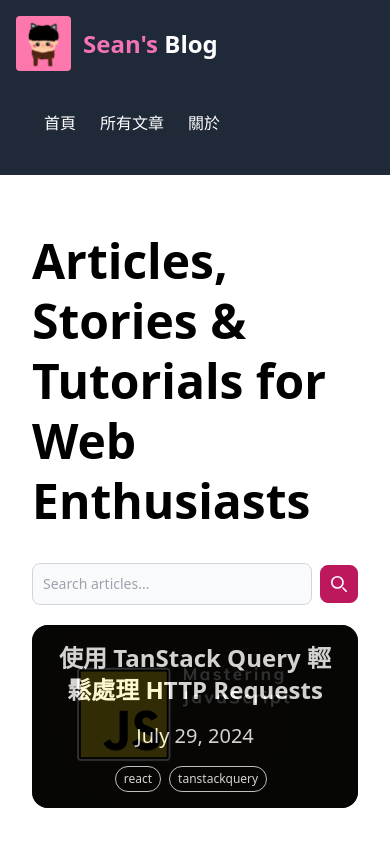
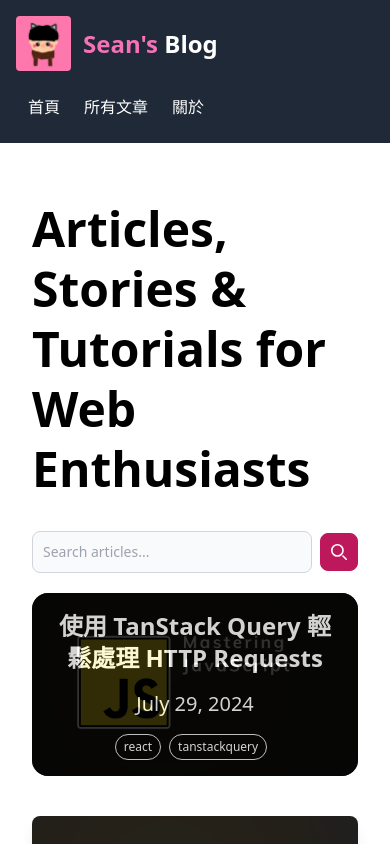
Before and after one commit to castle2668/astro-blog, an Astro site: page / in a window 390 px wide. Shown: the top 844 px of the page. Built offline with nearby package versions, Linux system fonts and the light colour scheme; Astro itself is replaced by a stand-in of ours.

Commit message:
Update navbar style

```diff
--- a/src/components/Navbar.astro
+++ b/src/components/Navbar.astro
@@ -22,7 +22,7 @@
     </a>
     <div class="w-full md:block md:w-auto" id="navbar-default">
       <ul
-        class="font-medium flex p-4 md:p-0 mt-4 text-white rounded-lg md:flex-row md:space-x-8 rtl:space-x-reverse md:mt-0 md:border-0"
+        class="font-medium flex p-0 mt-4 text-white rounded-lg md:flex-row md:space-x-8 rtl:space-x-reverse md:mt-0 md:border-0"
       >
         <li>
           <a
```
